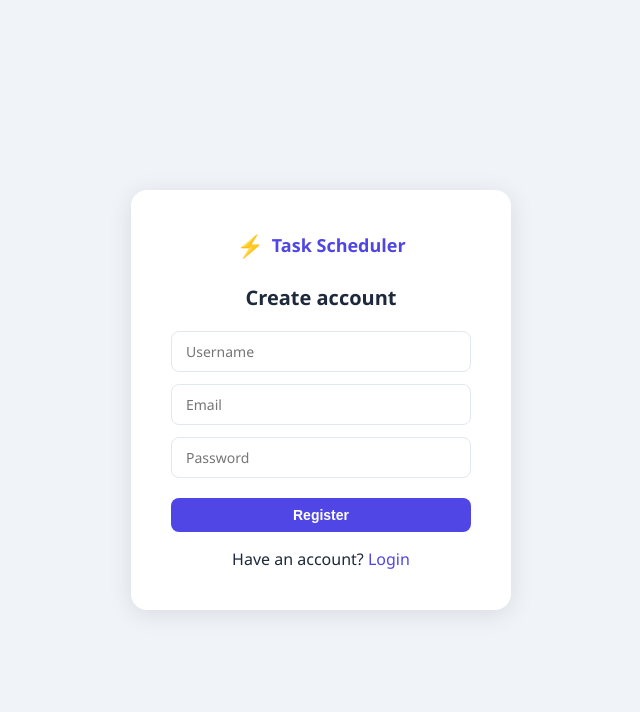
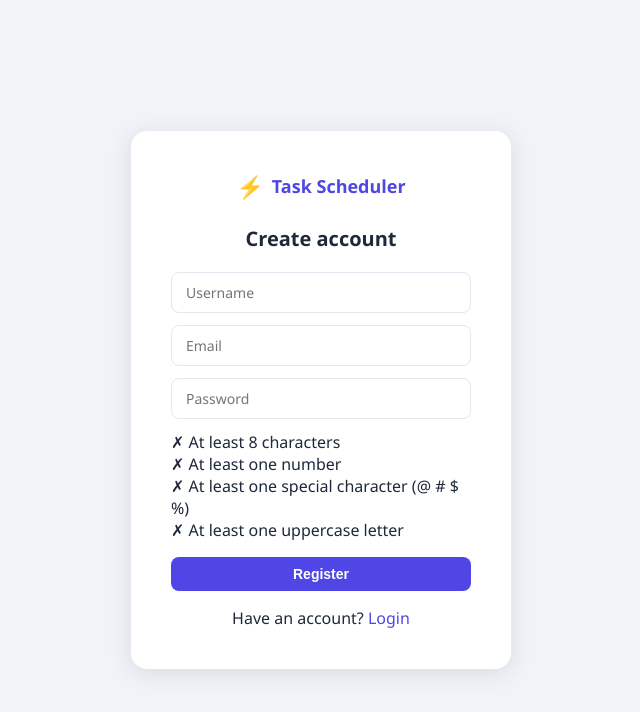
Before and after one commit to aadhikari2157-tech/prg-200-class-intelligent-task-scheduler-project, a Flask app: page /register in a window 1280 px wide. Shown: the top 712 px of the page, without its empty margins (319-959 px from the left). Run offline with Flask 3, Linux system fonts and the light colour scheme.

Commit message:
Update register.html

```diff
--- a/task_scheduler/templates/register.html
+++ b/task_scheduler/templates/register.html
@@ -11,20 +11,87 @@
       <span class="logo-text">Task Scheduler</span>
     </div>
     <h2>Create account</h2>
+
     {% with messages = get_flashed_messages(with_categories=true) %}
       {% for cat, msg in messages %}
         <div class="alert alert-{{ cat }}">{{ msg }}</div>
       {% endfor %}
     {% endwith %}
+
     <form method="POST">
       <input type="text" name="username" placeholder="Username" class="input" required/>
       <input type="email" name="email" placeholder="Email" class="input" required/>
-      <input type="password" name="password" placeholder="Password" class="input" required/>
-      <button type="submit" class="btn-primary full-width">Register</button>
+
+      <!-- Password field with strength checker -->
+      <input
+        type="password"
+        name="password"
+        id="reg-password"
+        placeholder="Password"
+        class="input"
+        required
+        oninput="checkStrength(this.value)"
+      />
+
+      <!-- Strength bar -->
+      <div class="strength-bar-track">
+        <div class="strength-bar-fill" id="strength-bar"></div>
+      </div>
+      <div class="strength-text" id="strength-text"></div>
+
+      <!-- Password rules -->
+      <div class="password-rules">
+        <div class="rule" id="rule-length">✗ At least 8 characters</div>
+        <div class="rule" id="rule-number">✗ At least one number</div>
+        <div class="rule" id="rule-special">✗ At least one special character (@ # $ %)</div>
+        <div class="rule" id="rule-upper">✗ At least one uppercase letter</div>
+      </div>
+
+      <button type="submit" class="btn-primary full-width" style="margin-top:16px">
+        Register
+      </button>
     </form>
     <p style="text-align:center;margin-top:16px">
       Have an account? <a href="{{ url_for('auth.login') }}">Login</a>
     </p>
   </div>
+
+  <script>
+  function checkStrength(password) {
+    const bar = document.getElementById('strength-bar');
+    const text = document.getElementById('strength-text');
+
+    const hasLength = password.length >= 8;
+    const hasNumber = /[0-9]/.test(password);
+    const hasSpecial = /[@#$%^&*!]/.test(password);
+    const hasUpper = /[A-Z]/.test(password);
+
+    // Update rule indicators
+    document.getElementById('rule-length').className = 'rule ' + (hasLength ? 'pass' : '');
+    document.getElementById('rule-length').textContent = (hasLength ? '✓' : '✗') + ' At least 8 characters';
+
+    document.getElementById('rule-number').className = 'rule ' + (hasNumber ? 'pass' : '');
+    document.getElementById('rule-number').textContent = (hasNumber ? '✓' : '✗') + ' At least one number';
+
+    document.getElementById('rule-special').className = 'rule ' + (hasSpecial ? 'pass' : '');
+    document.getElementById('rule-special').textContent = (hasSpecial ? '✓' : '✗') + ' At least one special character (@ # $ %)';
+
+    document.getElementById('rule-upper').className = 'rule ' + (hasUpper ? 'pass' : '');
+    document.getElementById('rule-upper').textContent = (hasUpper ? '✓' : '✗') + ' At least one uppercase letter';
+
+    // Calculate score
+    const score = [hasLength, hasNumber, hasSpecial, hasUpper].filter(Boolean).length;
+
+    // Update bar
+    const colors = ['', '#ef4444', '#f97316', '#eab308', '#22c55e'];
+    const labels = ['', 'Weak — add more requirements', 'Fair — getting better', 'Good — almost there', 'Strong password ✓'];
+    const widths = ['0%', '25%', '50%', '75%', '100%'];
+
+    bar.style.width = widths[score];
+    bar.style.background = colors[score];
+    text.textContent = score > 0 ? labels[score] : '';
+    text.style.color = colors[score];
+  }
+  </script>
 </body>
 </html>
```
